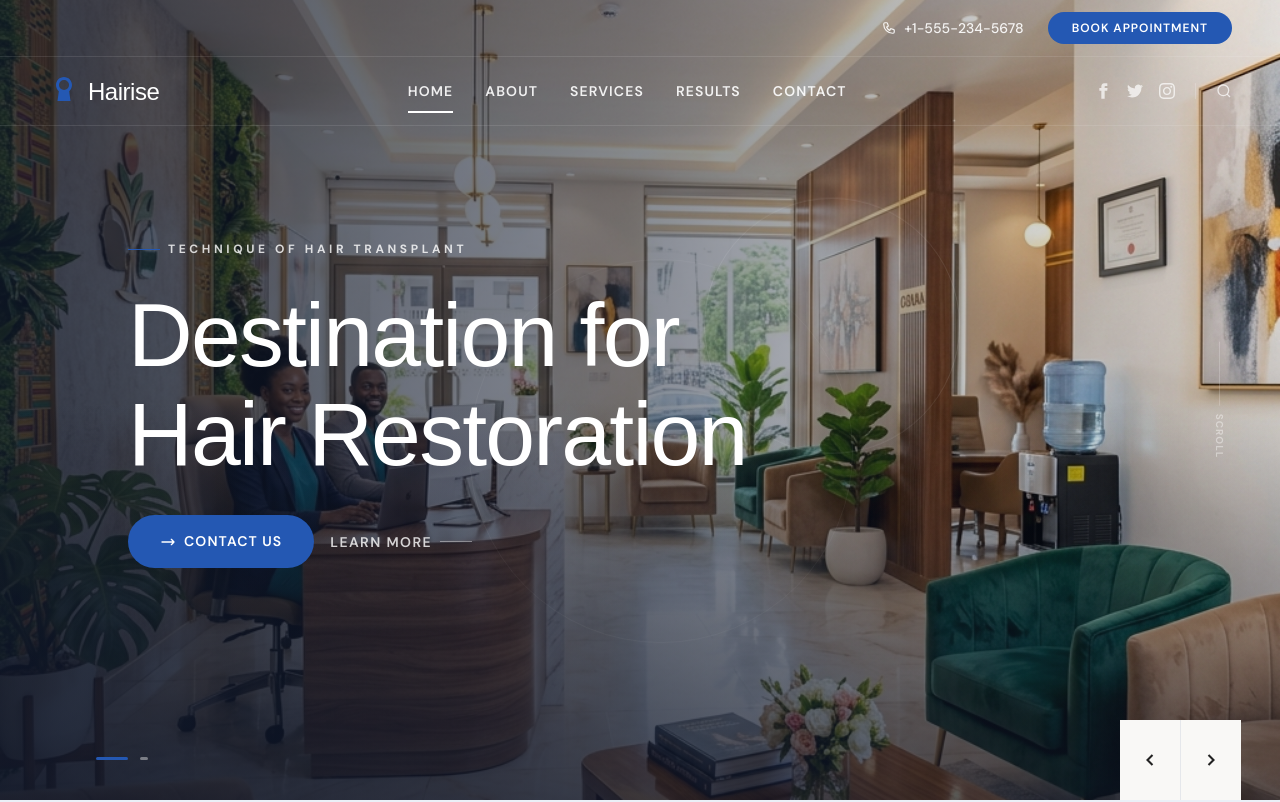
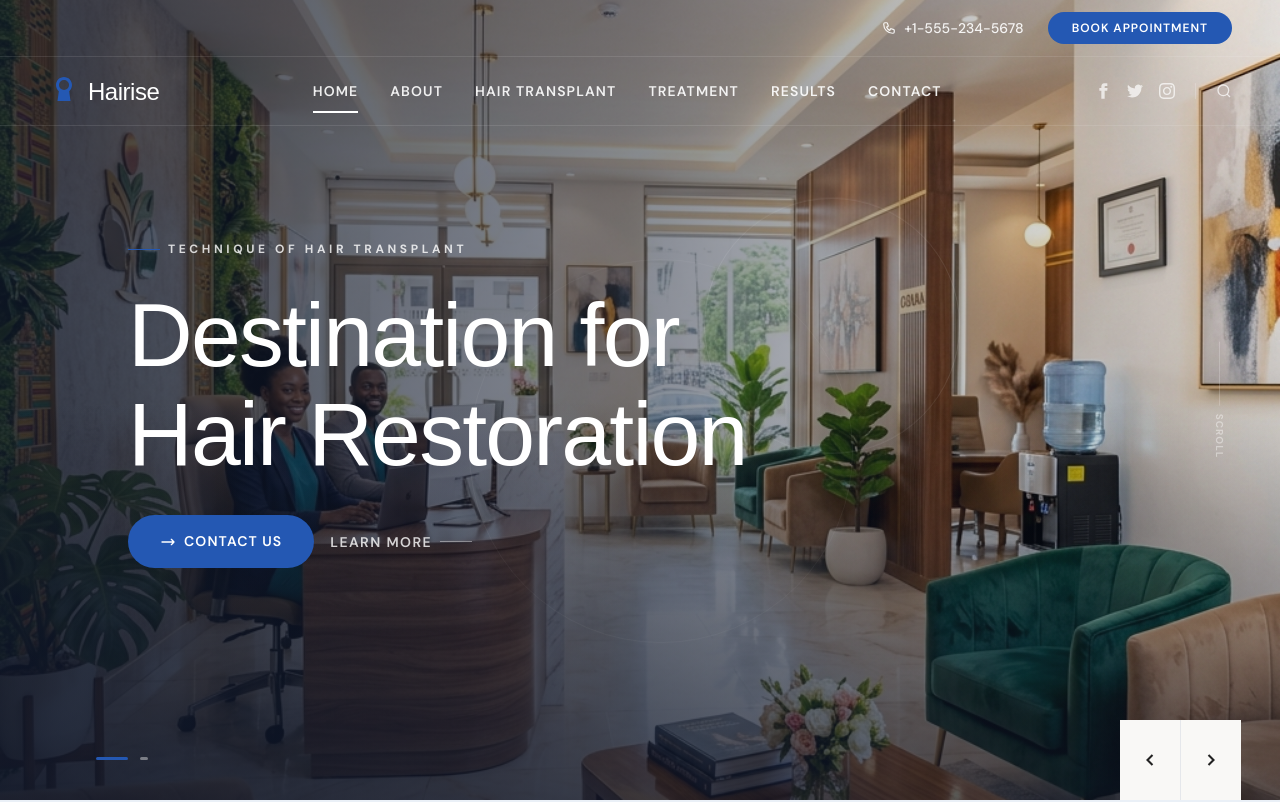
Before and after one commit to dominicnaatey/hair-transplant, a Next.js app: page / in a window 1280 px wide. Shown: the top 802 px of the page. Built offline with nearby package versions, Linux system fonts and the light colour scheme; a web font is replaced by a local one.

Commit message:
feat(header): update nav links

```diff
--- a/components/Header.tsx
+++ b/components/Header.tsx
@@ -7,7 +7,8 @@ import { usePathname } from 'next/navigation';
 const navLinks = [
   { href: '/', label: 'Home' },
   { href: '/about', label: 'About' },
-  { href: '/services', label: 'Services' },
+  { href: '/hair-transplant', label: 'Hair Transplant' },
+  { href: '/treatment', label: 'Treatment' },
   { href: '/results', label: 'Results' },
   { href: '/contact', label: 'Contact' },
 ];
```
